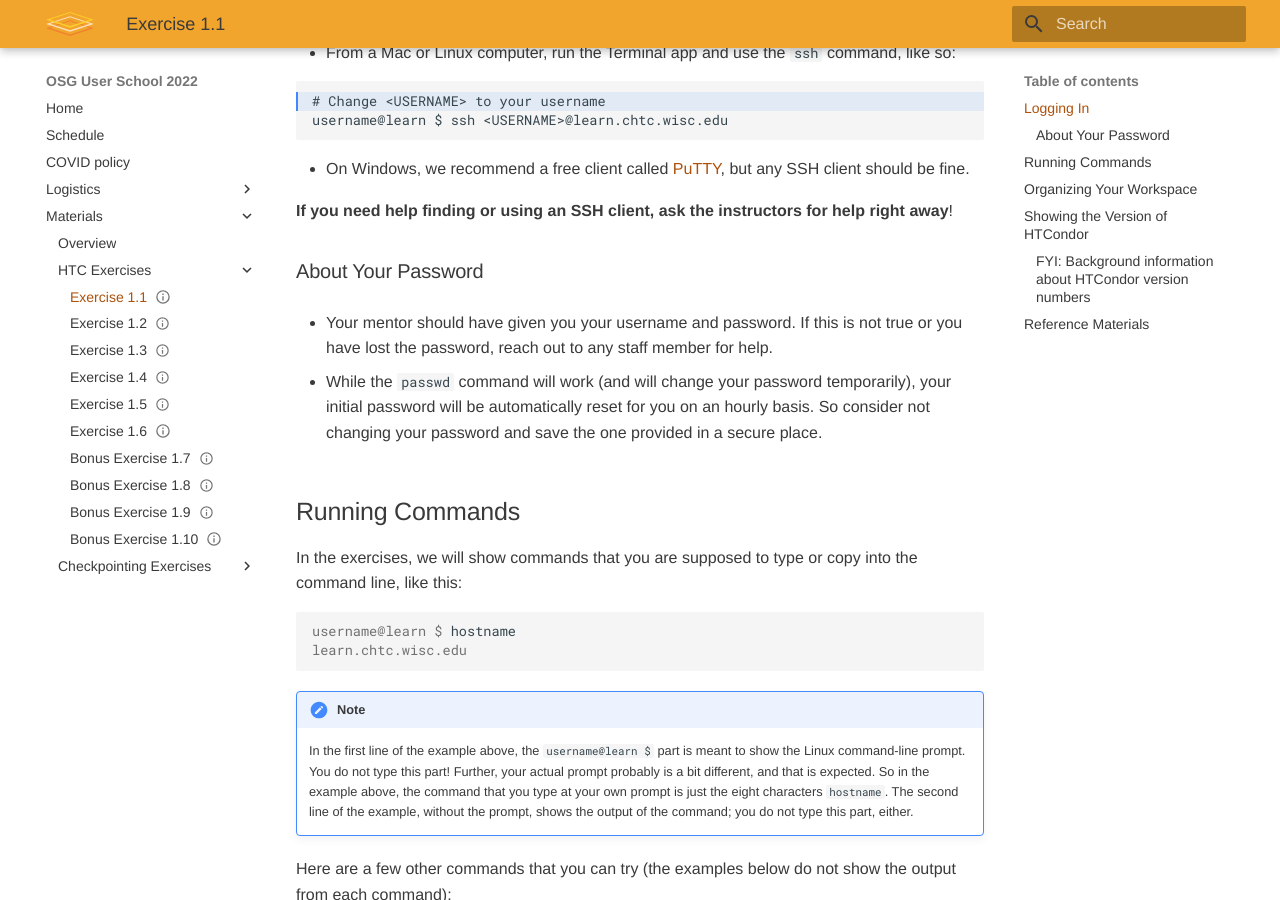
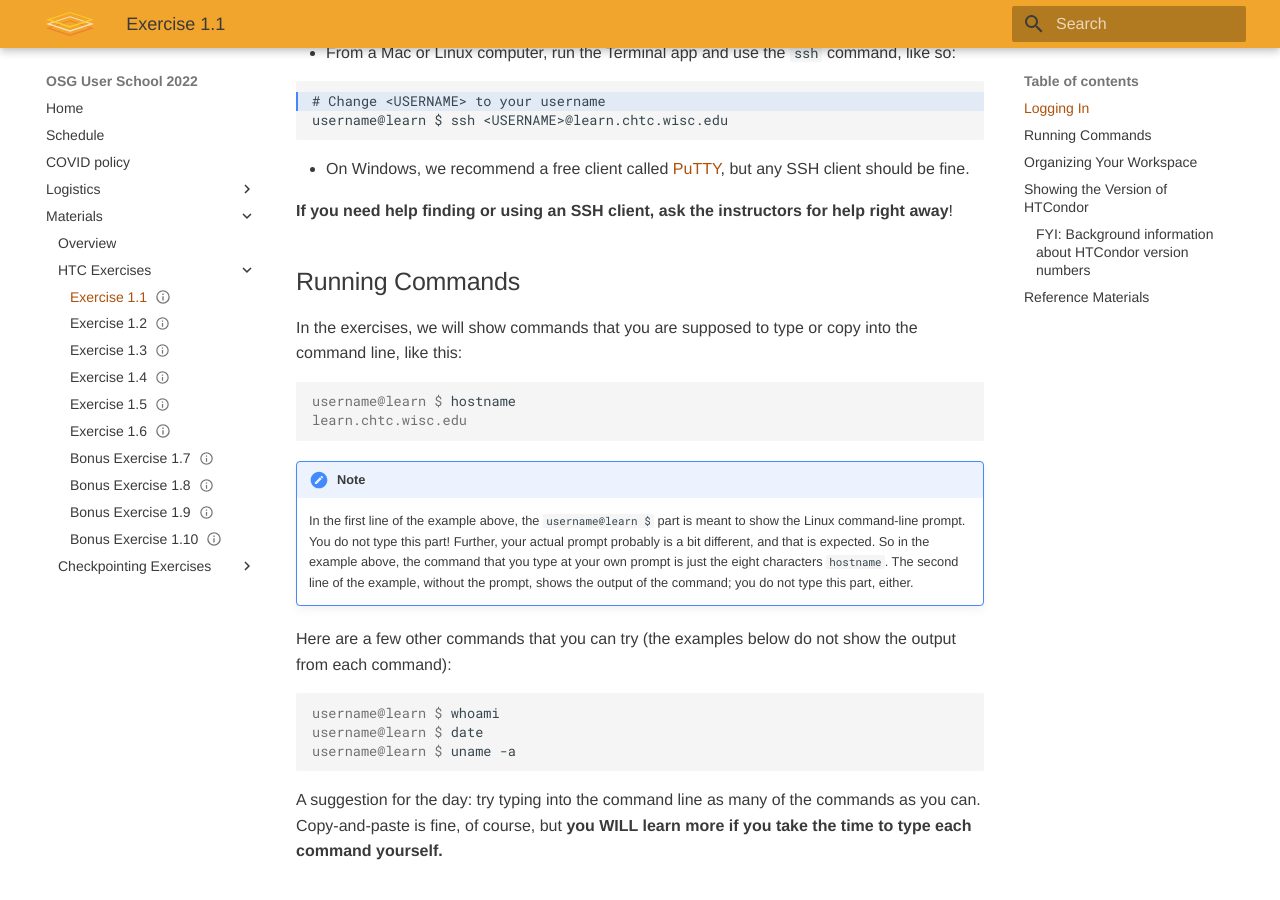
Before and after one commit to showmic09/user-school-2022, an MkDocs documentation site: the page built from docs/materials/htcondor/part1-ex1-login.md, in a window 1280 px wide and 900 px high, scrolled down 458 px. Built offline with MkDocs 1.6.1 and Material for MkDocs 9.7.7, drawn with Linux system fonts in a browser that asks for light colours.

Commit message:
Students now use NetIDs with their own passwd

```diff
--- a/docs/materials/htcondor/part1-ex1-login.md
+++ b/docs/materials/htcondor/part1-ex1-login.md
@@ -29,15 +29,6 @@ username@learn $ ssh <USERNAME>@learn.chtc.wisc.edu
     but any SSH client should be fine.
 
 **If you need help finding or using an SSH client, ask the instructors for help right away**!
-
-### About Your Password
-
--   Your mentor should have given you your username and password.
-    If this is not true or you have lost the password, reach out to any staff member for help.
-
--   While the `passwd` command will work (and will change your password temporarily),
-    your initial password will be automatically reset for you on an hourly basis.
-    So consider not changing your password and save the one provided in a secure place.
 
 Running Commands
 ----------------
```
